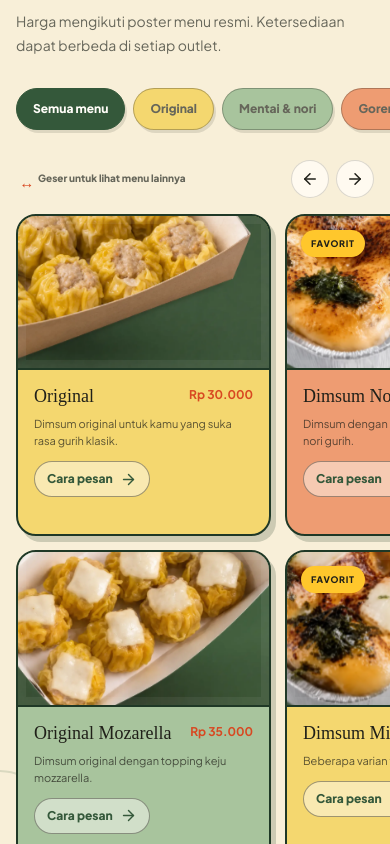
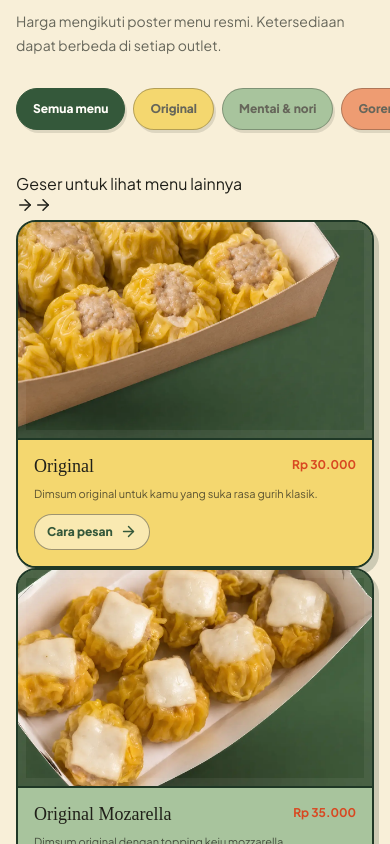
Before and after one commit to PenggunaSekitar-oss/dimsamkuy, a React (Vite) app: page / in a window 390 px wide. Shown: the part 1156-2000 px from the top of the page. Built offline with nearby package versions, Linux system fonts and the light colour scheme; a web font is replaced by a local one.

Commit message:
Add opposing infinite menu marquees

```diff
--- a/src/index.css
+++ b/src/index.css
@@ -685,14 +685,47 @@ input:focus-visible {
   color: var(--white);
 }
 
-.product-grid {
+.menu-marquee {
   display: grid;
-  grid-template-columns: repeat(3, minmax(0, 1fr));
+  gap: 20px;
+  overflow: hidden;
+}
+
+.menu-marquee__viewport {
+  width: 100%;
+  overflow: hidden;
+  mask-image: linear-gradient(90deg, transparent, #000 4%, #000 96%, transparent);
+}
+
+.menu-marquee__track {
+  width: max-content;
+  display: flex;
+  will-change: transform;
+}
+
+.menu-marquee__track--left {
+  animation: menu-loop-left 38s linear infinite;
+}
+
+.menu-marquee__track--right {
+  animation: menu-loop-right 40s linear infinite;
+}
+
+.menu-marquee__group {
+  display: flex;
   gap: 22px;
-}
-
-.mobile-menu-guide {
-  display: none;
+  padding-right: 22px;
+}
+
+.menu-marquee .product-card {
+  width: clamp(270px, 28vw, 345px);
+  flex: 0 0 auto;
+}
+
+.menu-marquee__viewport:hover .menu-marquee__track,
+.menu-marquee__viewport:focus-within .menu-marquee__track,
+.menu-marquee__viewport:active .menu-marquee__track {
+  animation-play-state: paused;
 }
 
 .product-card {
@@ -1579,10 +1612,6 @@ input:focus-visible {
     font-size: 52px;
   }
 
-  .product-grid {
-    grid-template-columns: repeat(2, minmax(0, 1fr));
-  }
-
   .party-panel__copy {
     padding: 50px 36px;
   }
@@ -1731,30 +1760,26 @@ input:focus-visible {
     margin-right: -16px;
   }
 
-  .product-grid {
-    width: calc(100% + 16px);
-    margin-right: -16px;
-    padding: 2px 16px 22px 0;
-    display: grid;
-    grid-template-rows: repeat(2, minmax(0, auto));
-    grid-auto-flow: column;
-    grid-auto-columns: minmax(255px, 78vw);
-    grid-template-columns: none;
+  .menu-marquee {
+    width: calc(100% + 32px);
+    margin-left: -16px;
     gap: 14px;
-    overflow-x: auto;
-    overscroll-behavior-inline: contain;
-    scroll-behavior: smooth;
-    scroll-snap-type: inline mandatory;
-    scrollbar-width: none;
-  }
-
-  .product-grid::-webkit-scrollbar {
-    display: none;
+  }
+
+  .menu-marquee__viewport {
+    mask-image: linear-gradient(90deg, transparent, #000 7%, #000 93%, transparent);
+  }
+
+  .menu-marquee__group {
+    gap: 14px;
+    padding-right: 14px;
+  }
+
+  .menu-marquee .product-card {
+    width: min(270px, 78vw);
   }
 
   .product-card {
-    scroll-snap-align: start;
-    scroll-snap-stop: always;
     box-shadow: 5px 6px 0 rgba(31, 56, 38, 0.2);
   }
 
@@ -1794,51 +1819,6 @@ input:focus-visible {
 
   .product-card p {
     min-height: auto;
-  }
-
-  .mobile-menu-guide {
-    margin: -12px 0 14px;
-    display: flex;
-    align-items: center;
-    justify-content: space-between;
-    gap: 14px;
-  }
-
-  .mobile-menu-guide > span {
-    position: relative;
-    padding-left: 22px;
-    color: var(--muted);
-    font-size: 10px;
-    font-weight: 800;
-  }
-
-  .mobile-menu-guide > span::before {
-    content: "↔";
-    position: absolute;
-    left: 0;
-    color: var(--red);
-    font-size: 15px;
-    animation: swipe-hint 1.8s ease-in-out infinite;
-  }
-
-  .mobile-menu-guide > div {
-    display: flex;
-    gap: 7px;
-  }
-
-  .mobile-menu-guide button {
-    width: 38px;
-    height: 38px;
-    display: grid;
-    place-items: center;
-    border: 1px solid var(--line);
-    border-radius: 50%;
-    background: var(--paper);
-    cursor: pointer;
-  }
-
-  .mobile-menu-guide button:first-child svg {
-    transform: rotate(180deg);
   }
 
   .party-section {
@@ -2129,13 +2109,21 @@ input:focus-visible {
   }
 }
 
-@keyframes swipe-hint {
-  0%,
-  100% {
-    transform: translateX(0);
-  }
-  50% {
-    transform: translateX(5px);
+@keyframes menu-loop-left {
+  from {
+    transform: translate3d(0, 0, 0);
+  }
+  to {
+    transform: translate3d(-50%, 0, 0);
+  }
+}
+
+@keyframes menu-loop-right {
+  from {
+    transform: translate3d(-50%, 0, 0);
+  }
+  to {
+    transform: translate3d(0, 0, 0);
   }
 }
 
@@ -2159,10 +2147,6 @@ input:focus-visible {
   .product-card__heading {
     flex-direction: column;
     gap: 7px;
-  }
-
-  .product-grid {
-    grid-auto-columns: minmax(238px, 82vw);
   }
 
   .steps-grid {
@@ -2203,4 +2187,24 @@ input:focus-visible {
     transform: none !important;
     will-change: auto !important;
   }
-}
+
+  .menu-marquee__viewport {
+    overflow-x: auto;
+    mask-image: none;
+    scrollbar-width: none;
+  }
+
+  .menu-marquee__viewport::-webkit-scrollbar {
+    display: none;
+  }
+
+  .menu-marquee__track {
+    animation: none !important;
+    transform: none !important;
+    will-change: auto;
+  }
+
+  .menu-marquee__group[aria-hidden="true"] {
+    display: none;
+  }
+}
```
